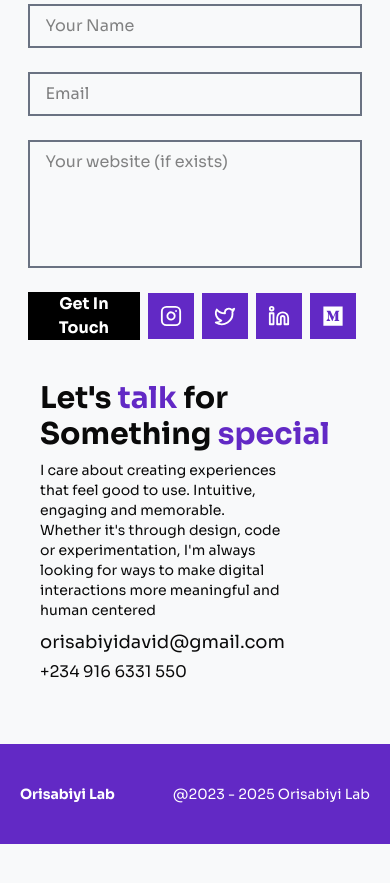
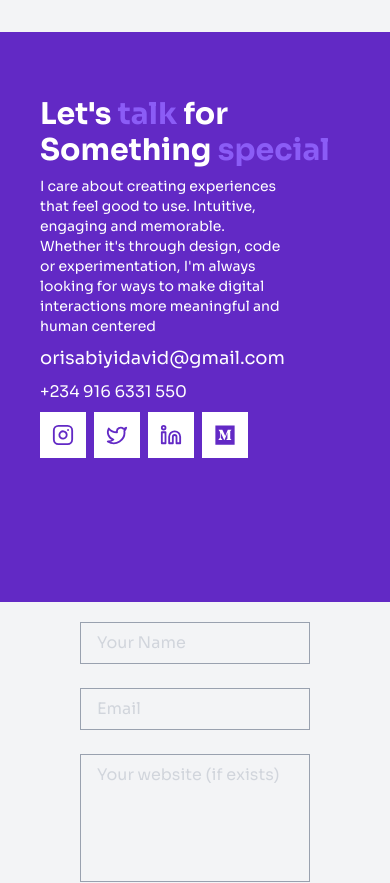
Before and after one commit to Orisabiyi/orisabiyi-lab, a Next.js app: page / in a window 390 px wide. Shown: the part 5580-6463 px from the top of the page. Before the commit the page ends 6424 px from the top, so only its background shows below. Built offline with nearby package versions, Linux system fonts and the light colour scheme.

Commit message:
feat: update styling across multiple components for improved layout and consistency; enhance ContactSection with better form handling and error messaging

```diff
--- a/app/layout.tsx
+++ b/app/layout.tsx
@@ -106,7 +106,7 @@ export default function RootLayout({
   return (
     <html lang="en">
       <SpeedInsights />
-      <body className={`${sora.className} antialiased relative bg-gray-100/50`}>{children}</body>
+      <body className={`${sora.className} antialiased relative bg-gray-100`}>{children}</body>
     </html>
   );
 }
--- a/components/about-section.tsx
+++ b/components/about-section.tsx
@@ -3,7 +3,7 @@ import Image from "next/image";
 
 export default function AboutSection() {
   return (
-    <section id="about-me" className="container mx-auto py-10 items-center flex flex-col md:flex-row gap-20 font-sora">
+    <section id="about-me" className="container mx-auto py-16 items-center flex flex-col md:flex-row gap-20 font-sora">
       <figure className="px-10 md:p-0 md:w-1/2 border-2 border-primary rounded-2xl overflow-hidden">
         <Image
           src="/images/david-pic.png"
--- a/components/contact-section.tsx
+++ b/components/contact-section.tsx
@@ -1,4 +1,4 @@
-'use client'
+"use client";
 
 import Link from "next/link";
 import Socials from "./socials";
@@ -35,7 +35,8 @@ export default function ContactSection() {
           const data = await sendMail(formState.description, formState.email);
           console.log("Client message sent:", data);
         } catch (error) {
-          const errorMsg = error instanceof Error ? error.message : "Unknown error";
+          const errorMsg =
+            error instanceof Error ? error.message : "Unknown error";
           toast.error(`Failed to send message: ${errorMsg}`);
         }
       }
@@ -47,43 +48,15 @@ export default function ContactSection() {
   return (
     <section
       id="contact-me"
-      className="flex flex-col md:flex-row items-center gap-10 md:gap-20 py-5 md:py-10 container mx-auto font-sora">
-      <form action={formAction} className="md:w-1/3 flex flex-col gap-6">
-        <input
-          type="text"
-          name="clientName"
-          placeholder="Your Name"
-          className="w-full border-2 border-gray-500 px-4 py-2"
-        />
-        <input
-          type="email"
-          name="clientEmail"
-          placeholder="Email"
-          className="w-full border-2 border-gray-500 px-4 py-2"
-        />
-        <textarea
-          name="clientDescription"
-          placeholder="Your website (if exists)"
-          className="w-full border-2 border-gray-500 px-4 py-2 resize-none h-32"
-        />
-
-        <div className="flex items-stretch gap-2 md:gap-5">
-          <button
-            type="submit"
-            className="w-1/2 bg-black text-white font-semibold px-2">
-            Get In Touch
-          </button>
-          <Socials />
-        </div>
-      </form>
-
-      <div className="md:flex-1 space-y-2 md:space-y-4 px-10 md:px-0">
+      className="font-sora bg-primary relative">
+      <div className="flex flex-col md:flex-row items-stretch gap-10 md:gap-20">
+        <div className="md:w-1/2 space-y-2 md:space-y-4 px-10 md:pl-20 text-white py-16">
           <h2 className="flex flex-col text-3xl md:text-4xl font-bold">
             <span>
-            Let&apos;s <span className="text-primary">talk</span> for
+              Let&apos;s <span className="text-primary-1">talk</span> for
             </span>
             <span>
-            Something <span className="text-primary">special</span>
+              Something <span className="text-primary-1">special</span>
             </span>
           </h2>
           <p className="text-sm md:text-base w-4/5">
@@ -93,7 +66,7 @@ export default function ContactSection() {
             interactions more meaningful and human centered
           </p>
 
-        <div className="space-y-1">
+          <div className="space-y-2">
             <h3 className="text-lg md:text-2xl">
               <Link href="mailto:orisabiyidavid@gmail.com">
                 orisabiyidavid@gmail.com
@@ -102,10 +75,42 @@ export default function ContactSection() {
             <p className="text-base md:text-xl">
               <Link href="tel:+2349166331550">+234 916 6331 550</Link>
             </p>
+            <Socials itemClassName="bg-white p-3" iconClassName="text-primary" />
           </div>
         </div>
 
+        <form
+          action={formAction}
+          className="md:w-1/2 h-full flex flex-col gap-6 order-1 bg-gray-100 px-20 py-5 md:py-16">
+          <input
+            type="text"
+            name="clientName"
+            placeholder="Your Name"
+            className="w-full border border-gray-400 px-4 py-2 placeholder:text-gray-300"
+          />
+          <input
+            type="email"
+            name="clientEmail"
+            placeholder="Email"
+            className="w-full border border-gray-400 px-4 py-2 placeholder:text-gray-300"
+          />
+          <textarea
+            name="clientDescription"
+            placeholder="Your website (if exists)"
+            className="w-full border border-gray-400 px-4 py-2 placeholder:text-gray-300 resize-none h-32"
+          />
+
+          <div className="flex flex-col items-stretch gap-2 md:gap-5">
+            <button
+              type="submit"
+              className="w-1/2 bg-black text-white font-semibold p-2 w-full inline-block">
+              Get In Touch
+            </button>
+          </div>
+        </form>
+
         <Toaster position="bottom-right" />
+      </div>
     </section>
   );
 }
--- a/components/exprience-section.tsx
+++ b/components/exprience-section.tsx
@@ -54,7 +54,7 @@ export default function ExperienceSection() {
   return (
     <section
       id="experience"
-      className="flex flex-col items-center gap-10 py-5 md:py-10 w-full font-sora bg-gradient-to-b from-[var(--secondary)] via-[var(--primary-1)] to-[var(--secondary)]"
+      className="flex flex-col items-center gap-10 py-5 md:py-16 w-full font-sora bg-gradient-to-b from-[var(--secondary)] via-[var(--primary-1)] to-[var(--secondary)]"
     >
       <h2 className="text-4xl text-white">
         My <span className="font-bold">Experience</span>
--- a/components/header.tsx
+++ b/components/header.tsx
@@ -6,7 +6,7 @@ const Socials = dynamic(() => import("./socials"));
 
 export default function Header() {
   return (
-    <header className="flex flex-col md:flex-row md:h-[90vh] 2xl:h-[80vh] pt-20 pb-5 md:py-10 md:pt-22 container mx-auto font-sora">
+    <header className="flex flex-col md:flex-row md:h-[90vh] 2xl:h-[80vh] pt-20 pb-5 md:py-14 md:pt-22 container mx-auto font-sora">
       <div className="md:w-[38%] p-10 md:p-0 self-end flex flex-col items-start gap-3 md:gap-5 order-1 md:order-0">
         <h2 className="text-2xl md:text-3xl 2xl:text-4xl flex flex-col gap-1 md:gap-2 2xl:gap-4 w-full">
           <span className="font-semibold text-primary">
--- a/components/skills-section.tsx
+++ b/components/skills-section.tsx
@@ -44,7 +44,7 @@ const skills = [
 
 export default function SkillSection() {
   return (
-    <section id="skills" className="flex flex-col items-center gap-10 py-5 md:py-10 w-full container mx-auto font-sora">
+    <section id="skills" className="flex flex-col items-center gap-10 py-5 md:py-16 w-full container mx-auto font-sora">
       <h2 className="text-4xl font-medium">My <span className="text-primary font-bold">Skills</span></h2>
 
       <ul className="grid grid-cols-2 md:grid-cols-5 gap-5 md:h-96 w-full px-10 md:p-0">
--- a/components/socials.tsx
+++ b/components/socials.tsx
@@ -25,19 +25,19 @@ const socialIcons = [
   }
 ]
 
-export default function Socials() {
+export default function Socials({ itemClassName, iconClassName }: { itemClassName?: string, iconClassName?: string }) {
   return (
     <ul className="flex items-center gap-2 md:gap-5 w-full">
       {
         socialIcons.map(({ name, icon: Icon, href }) => (
-          <li key={name} className="bg-primary p-3">
+          <li key={name} className={itemClassName || "bg-primary p-3"}>
             <Link
               href={href}
               target="_blank"
               rel="noreferrer"
               aria-label={name}
             >
-              <Icon size={22} className="text-white transition-colors" />
+              <Icon size={22} className={`${iconClassName ? iconClassName : 'text-white'} transition-colors`} />
             </Link>
           </li>
         ))
```
Lines whose indentation alone changed are shown as unchanged.
